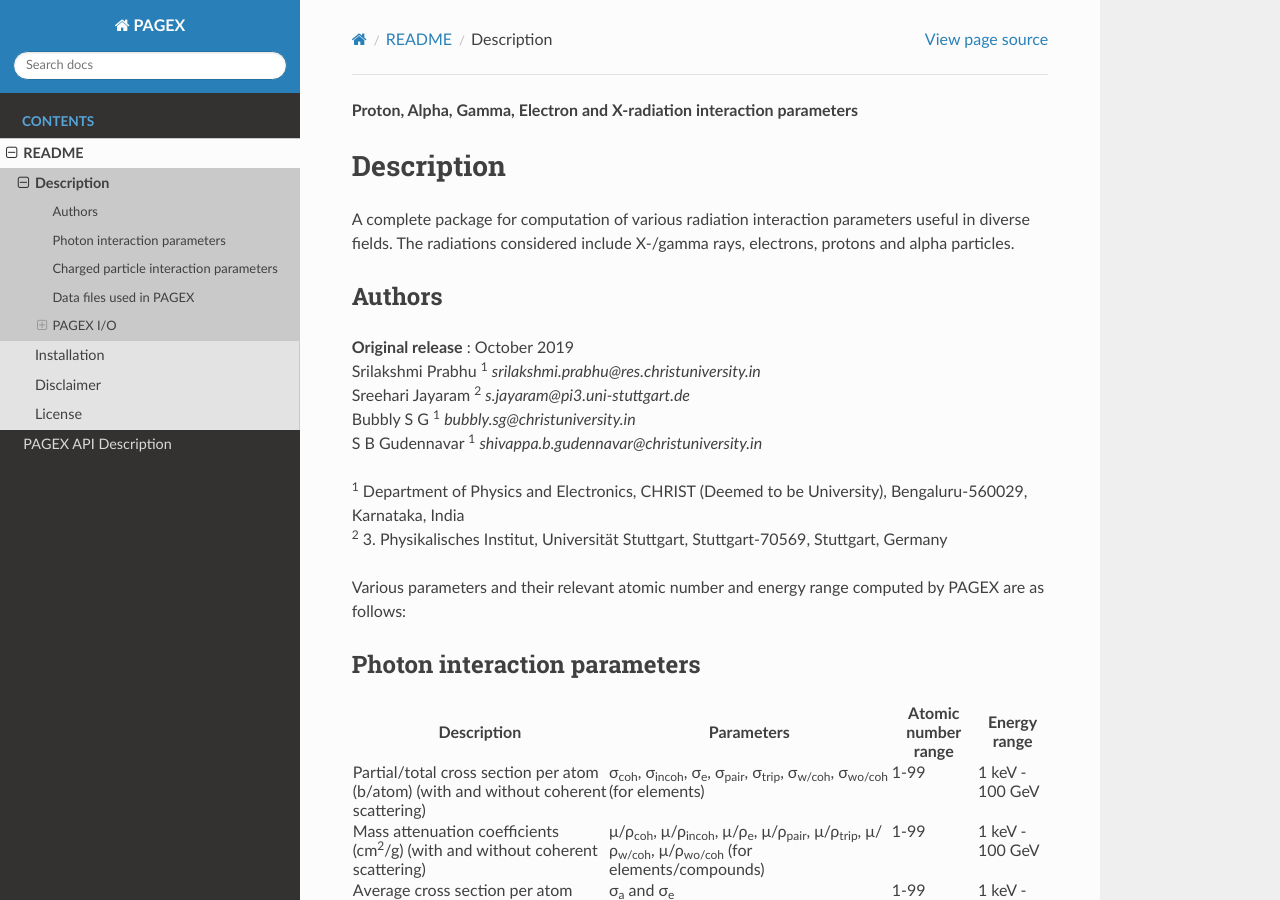
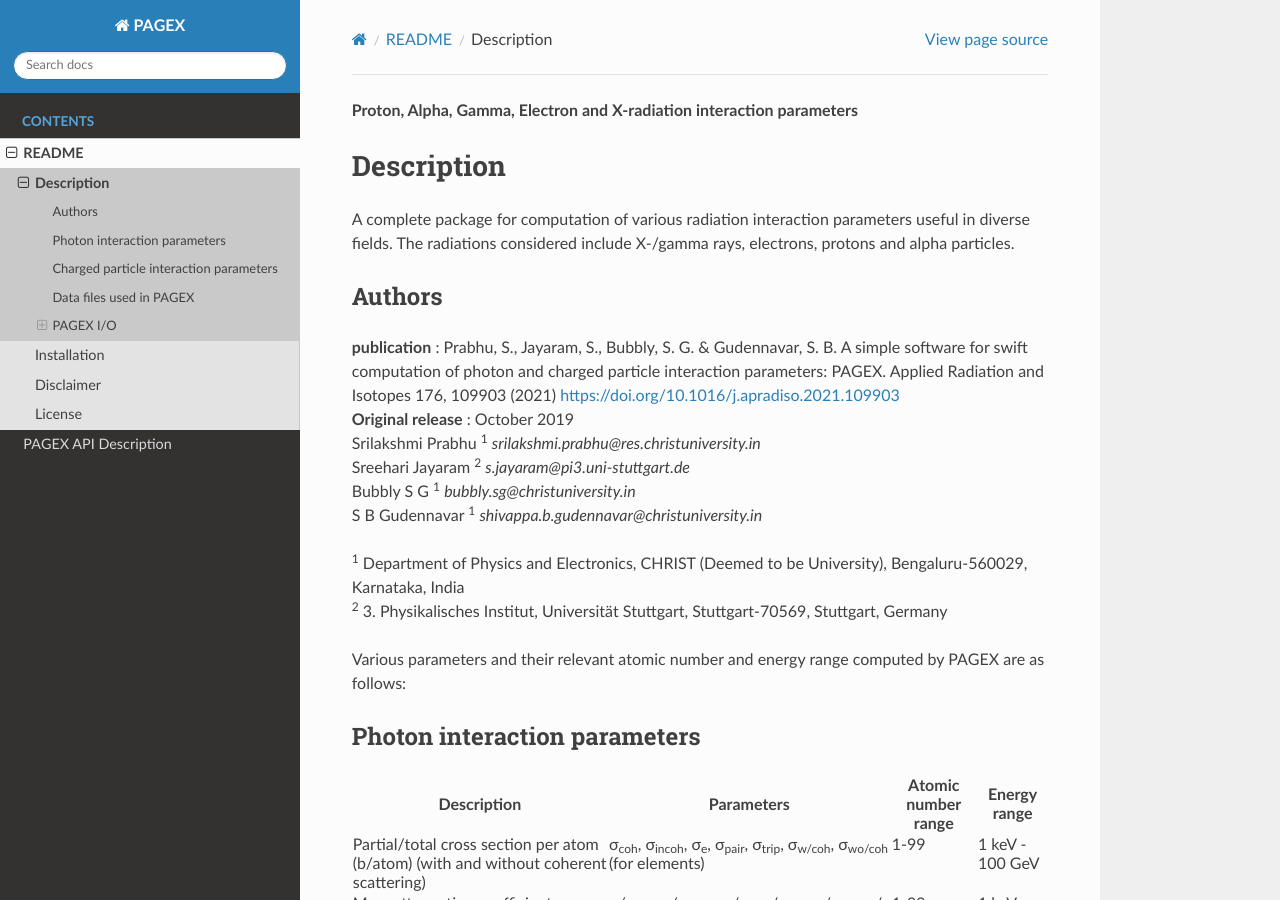
Before and after one commit to sriharijayaram5/PAGEX, a Sphinx documentation site: the page built from docs/README.rst, in a window 1280 px wide and 900 px high. Built offline with Sphinx 7.4.7 and the Read the Docs theme 2.0.0, drawn with Linux system fonts in a browser that asks for light colours.

Commit message:
citation

```diff
--- a/docs/README.rst
+++ b/docs/README.rst
@@ -9,7 +9,7 @@
 
 Authors
 -------
-
+| **publication** : Prabhu, S., Jayaram, S., Bubbly, S. G. & Gudennavar, S. B. A simple software for swift computation of photon and charged particle interaction parameters: PAGEX. Applied Radiation and Isotopes 176, 109903 (2021) https://doi.org/10.1016/j.apradiso.2021.109903
 | **Original release** : October 2019
 | Srilakshmi Prabhu :sup:`1` *srilakshmi.prabhu@res.christuniversity.in*
 | Sreehari Jayaram :sup:`2` *s.jayaram@pi3.uni-stuttgart.de*
```
Also changed, not shown: README.md (+1 -1 lines).
